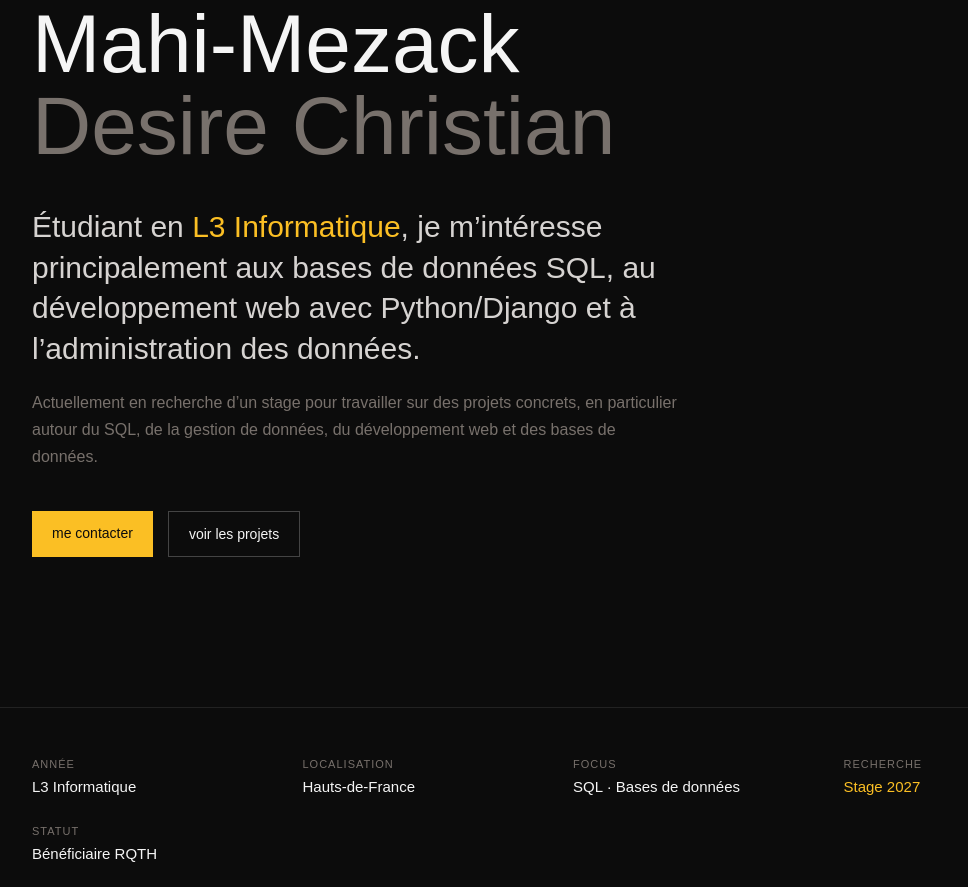
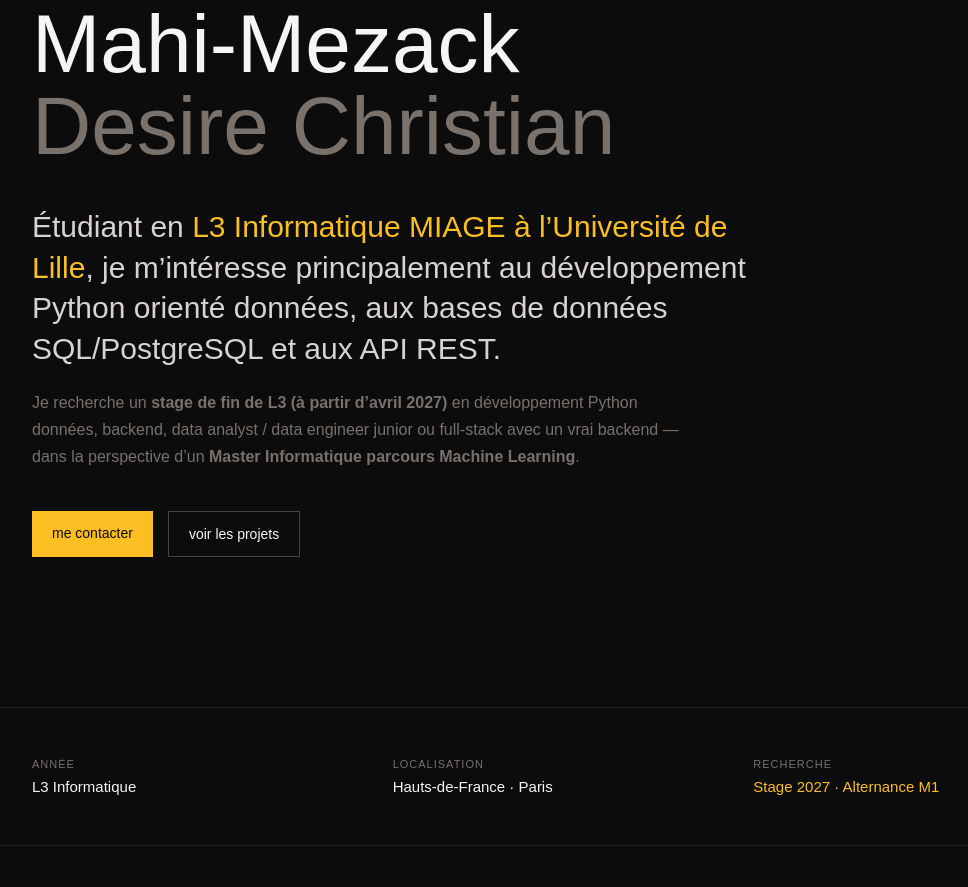
Before and after one commit to christianmahi/portfolio, a plain HTML site: page index.html in a window 1280 px wide. Shown: the part 233-1120 px from the top of the page, without its empty margins (82-1050 px from the left). Drawn offline with Linux system fonts and the light colour scheme.

Commit message:
add new cv

```diff
--- a/index.html
+++ b/index.html
@@ -4,7 +4,7 @@
     <meta charset="UTF-8">
     <meta name="viewport" content="width=device-width, initial-scale=1.0">
     <title>Mahi-Mezack Desire Christian - Portfolio</title>
-    <meta name="description" content="Étudiant en L3 Informatique, en recherche d'un stage orienté SQL, bases de données et développement web avec Python/Django.">
+    <meta name="description" content="Étudiant en L3 Informatique, en recherche d'un stage orienté SQL, bases de données et développement web avec Python/Django, ainsi que d'une alternance pour le Master 1.">
     <link rel="stylesheet" href="style.css">
 </head>
 <body>
@@ -13,7 +13,7 @@
         <div class="container header-content">
             <div class="status">
                 <span class="dot"></span>
-                <span>disponible pour un stage — 2027</span>
+                <span>disponible — stage 2027 · alternance master 1</span>
             </div>
 
             <nav class="menu">
@@ -37,15 +37,16 @@
                 </h1>
 
                 <p class="hero-text">
-                    Étudiant en <strong>L3 Informatique</strong>, je m’intéresse principalement
-                    aux bases de données SQL, au développement web avec Python/Django
-                    et à l’administration des données.
+                    Étudiant en <strong>L3 Informatique MIAGE à l’Université de Lille</strong>, je m’intéresse
+                    principalement au développement Python orienté données, aux bases de données
+                    SQL/PostgreSQL et aux API REST.
                 </p>
 
                 <p class="hero-subtext">
-                    Actuellement en recherche d’un stage pour travailler sur des projets concrets,
-                    en particulier autour du SQL, de la gestion de données, du développement web
-                    et des bases de données.
+                    Je recherche un <strong>stage de fin de L3 (à partir d’avril 2027)</strong> en développement
+                    Python données, backend, data analyst / data engineer junior ou full-stack avec un
+                    vrai backend — dans la perspective d’un <strong>Master Informatique parcours Machine
+                    Learning</strong>.
                 </p>
 
                 <div class="buttons">
@@ -66,22 +67,12 @@
 
                 <div>
                     <p class="stat-label">LOCALISATION</p>
-                    <p class="stat-value">Hauts-de-France</p>
-                </div>
-
-                <div>
-                    <p class="stat-label">FOCUS</p>
-                    <p class="stat-value">SQL · Bases de données</p>
+                    <p class="stat-value">Hauts-de-France · Paris</p>
                 </div>
 
                 <div>
                     <p class="stat-label">RECHERCHE</p>
-                    <p class="stat-value accent">Stage 2027</p>
-                </div>
-
-                <div>
-                    <p class="stat-label">STATUT</p>
-                    <p class="stat-value">Bénéficiaire RQTH</p>
+                    <p class="stat-value accent">Stage 2027 · Alternance M1</p>
                 </div>
 
             </div>
@@ -326,13 +317,14 @@
                 <p class="small-label">— CONTACT</p>
 
                 <h2>
-                    Un stage en bases de données ou développement web à proposer ?<br>
+                    Un stage de fin de L3 en Python, données ou backend à proposer ?<br>
                     <span>Parlons-en.</span>
                 </h2>
 
                 <p class="contact-text">
-                    Je suis disponible pour échanger autour d’un stage orienté SQL,
-                    administration des données, gestion de bases de données ou développement web avec Python/Django.
+                    Je suis disponible à partir d’avril 2027 pour échanger autour d’un stage en développement
+                    Python orienté données, backend, data analyst / data engineer junior ou full-stack avec un vrai
+                    backend — ainsi que d’une alternance pour mon Master Informatique parcours Machine Learning.
                 </p>
 
                 <div class="contact-list">
--- a/style.css
+++ b/style.css
@@ -152,7 +152,7 @@ header {
 
 .stats-grid {
     display: grid;
-    grid-template-columns: repeat(4, 1fr);
+    grid-template-columns: repeat(3, 1fr);
     gap: 30px;
 }
 
@@ -476,3 +476,7 @@ footer p {
         flex-direction: column;
     }
 }
+
+.skill-card:last-child:nth-child(3n + 1) {
+    grid-column: 1 / -1;
+}
```
Also changed, not shown: 1 other file.
